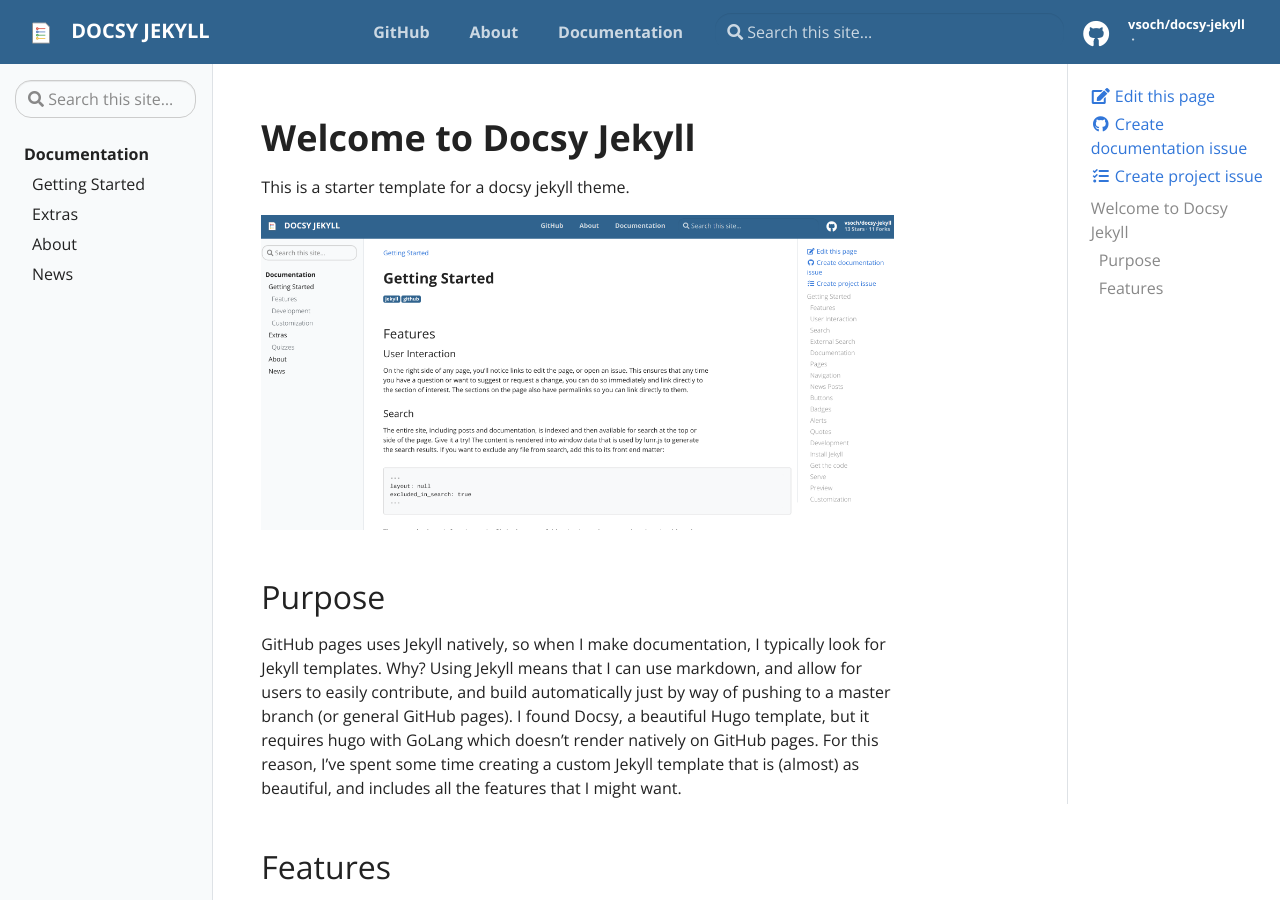
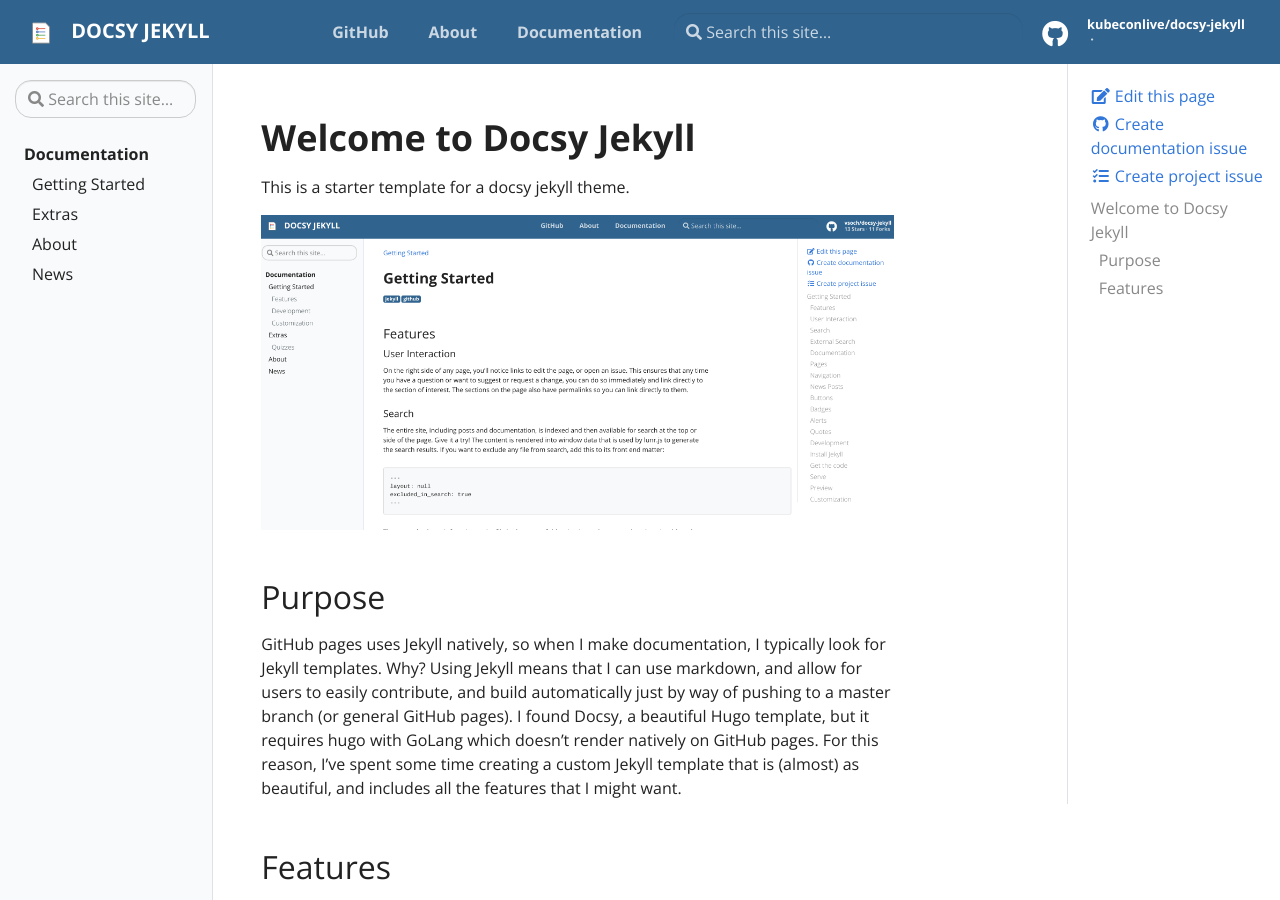
Before and after one commit to kubeconlive/docker-community, a Jekyll site: the page built from pages/index.md, in a window 1280 px wide and 900 px high. Built offline with Jekyll 4.4.1, drawn with Linux system fonts in a browser that asks for light colours.

Commit message:
Update _config.yml

```diff
--- a/_config.yml
+++ b/_config.yml
@@ -26,11 +26,11 @@ description: > # this means to ignore newlines until "baseurl:"
 baseurl: "/docsy-jekyll" # the subpath of your site, e.g. /blog
 
 # This is mostly for testing
-url: "https://vsoch.github.io" # the base hostname & protocol for your site
+url: "https://kubeconlive.github.io" # the base hostname & protocol for your site
 
 # Social (First three Required)
-repo: "https://github.com/vsoch/docsy-jekyll"
-github_user: "vsoch"
+repo: "https://github.com/kubeconlive/docker-community"
+github_user: "kubeconlive"
 github_repo: "docsy-jekyll"
 
 # Optional
```
